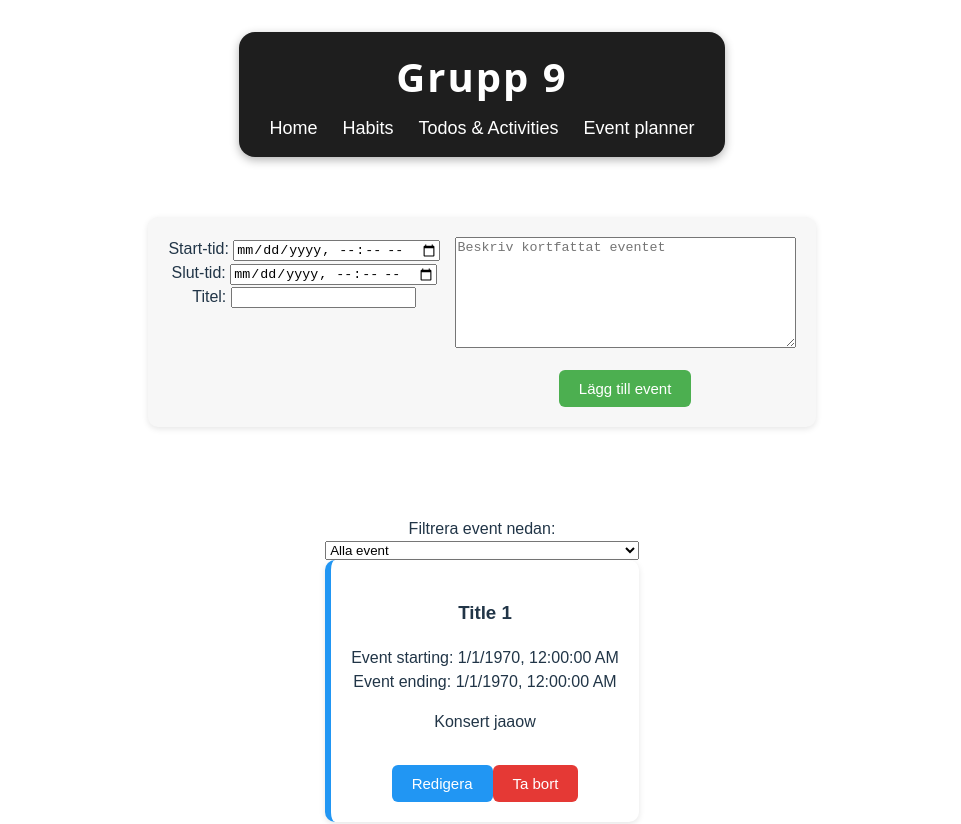
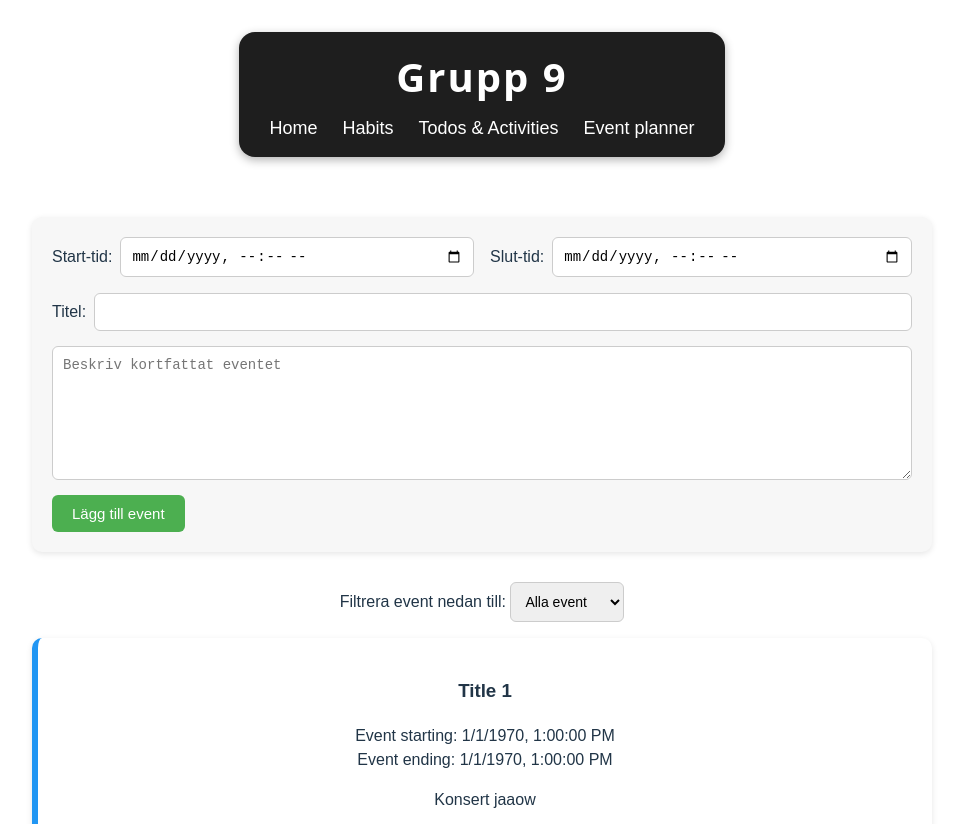
Before and after one commit to JohanSmirnoff/Grupp-9-Frontend_2, a React (Vite) app: page /events in a window 1280 px wide. Shown: the top 824 px of the page, without its empty margins (158-1119 px from the left). Built offline with nearby package versions, Linux system fonts and the light colour scheme; a web font is replaced by a local one.

Commit message:
fixat klart css i events

```diff
--- a/src/components/eventPlanner/eventPlanner.css
+++ b/src/components/eventPlanner/eventPlanner.css
@@ -1,56 +1,67 @@
-/* .test-div {
-  display: flex;
-  justify-content: space-around;
-  border: 1px solid black;
-  border-radius: 2rem;
-  padding: 2rem;
-} */
-
-.event-div {
-    display: flex;
-    flex-direction: column;
+/*  STORA DIVEN */
+.main-div {
     max-width: 900px;
     margin: 40px auto;
     padding: 20px;
     font-family: Arial, Helvetica, sans-serif;
 }
 
-/*    FIXA HÄR */
-.form-div, .event-div {
+.main-div input, .main-div select, .main-div textarea {
+    padding: 10px;
+    border: 1px solid #ccc;
+    border-radius: 6px;
+    font-size: 14px;
+}
+
+.main-div, .form-div, .form-container {
     display: flex;
     flex-direction: column;
 }
 
-
-.event-div button {
-    margin-top: 15px;
-  padding: 10px 20px;
-  color: white;
-  border: none;
-  border-radius: 6px;
-  cursor: pointer;
-  font-size: 15px;
-  transition: 0.2s;
-}
-
 .form-div {
     background: #f7f7f7;
-  padding: 20px;
     border-radius: 10px;
     box-shadow: 0 2px 6px rgba(0,0,0,0.1);
     margin-bottom: 30px;
-  display: flex;
+    padding: 20px;
+    gap: 15px;
+}
+
+.form-container {
     flex-wrap: wrap;
     gap: 15px;
 }
 
-.form-div form {
+.submit-1 {
     display: flex;
     flex-wrap: wrap;
-  gap: 15px;
+    gap: 1rem;
 }
 
-.form-div button {
+.start-div, .end-div, .title-div, .description-div {
+    display: flex;
+    flex: 1 1 45%;
+    align-items: center;
+    gap: 0.5rem;
+}
+
+.description-div {
+    gap: 0;
+}
+
+.start-div input, .end-div input, .title-div input, .description-div textarea {
+    flex: 1;
+    min-width: 0;
+}
+
+.button-div {
+  display: flex;
+  flex-wrap: wrap;
+  /* justify-content: center;  //EVENTUELLT */
+  gap: 0.6rem;
+}
+
+.main-div button {
     margin-top: 15px;
     padding: 10px 20px;
     color: white;
@@ -77,6 +88,10 @@
     background: #6d6d6d;
 }
 
+.filter-div {
+    margin-bottom: 1rem;
+}
+
 .event-list {
     display: flex;
     flex-direction: column;
@@ -95,6 +110,13 @@
     transition: 0.3s;
 }
 
+.buttons-in-event {
+    display: flex;
+    justify-content: center;
+    align-items: center;
+    gap: 0.6rem;
+}
+
 .edit-button {
     background: #2196f3;
 }
@@ -110,5 +132,3 @@
 .delete-button:hover {
     background: #c62828;
 }
-
-/*          sdfsfdsfds                */
--- a/src/components/eventPlanner/eventPlanner.jsx
+++ b/src/components/eventPlanner/eventPlanner.jsx
@@ -5,16 +5,16 @@ const EventPlanner = () => {
     const [events, setEvents] = useState ([
         {
             id: crypto.randomUUID(),
-            start: 123,
-            end: 456,
+            start: "1970-01-01 13:00",
+            end: "1970-01-01 13:00",
             title: "Title 1",
             description: "Konsert jaaow",
             // owner: currentUser
         },
         {
             id: crypto.randomUUID(),
-            start: 2626,
-            end: 2727,
+            start: "1970-01-01 13:00",
+            end: "1970-01-01 13:00",
             title: "Title 2",
             description: "Foodfight",
             // owner: currentUser
@@ -103,9 +103,9 @@ const EventPlanner = () => {
     })
 
     return(
-        <div className="event-div">
+        <div className="main-div">
             <div className="form-div">
-                <form onSubmit={userSubmit}>
+                <form className="form-container" onSubmit={userSubmit}>
                     <div className="submit-1">
                         <div className="start-div">
                             <label htmlFor="eventStart">Start-tid: </label>
@@ -138,13 +138,16 @@ const EventPlanner = () => {
             </div>
 
             <div className="event-div">
-                <label htmlFor="sort">Filtrera event nedan:</label>
+                <div className="filter-div">
+                    <label htmlFor="sort">Filtrera event nedan till: </label>
                     <select name="sort" id="sort" value={eventFilter} onChange={(e) => setEventFilter(e.target.value)}>
                         <option value="all">Alla event</option>
                         <option value="upcoming">Kommande</option>
                         <option value="ongoing">Pågående</option>
                         <option value="past">Tidigare</option>
                     </select>
+                </div>
+
                 <ul className="event-list">
                     {sortEvent.map(event => {
                         return(
@@ -154,7 +157,7 @@ const EventPlanner = () => {
                                     <span>Event starting: {new Date(event.start).toLocaleString()}<br />Event ending: {new Date(event.end).toLocaleString()}</span>
                                     <p>{event.description}</p>
                                 </div>
-                                <div>
+                                <div className="buttons-in-event">
                                     <button type="button" className="edit-button" onClick={() => updateEvent(event)}>Redigera</button>
                                     <button type="button" className="delete-button" onClick={() => removeEvent(event.id)}>Ta bort</button>
                                 </div>
```
Lines whose indentation alone changed are shown as unchanged.
